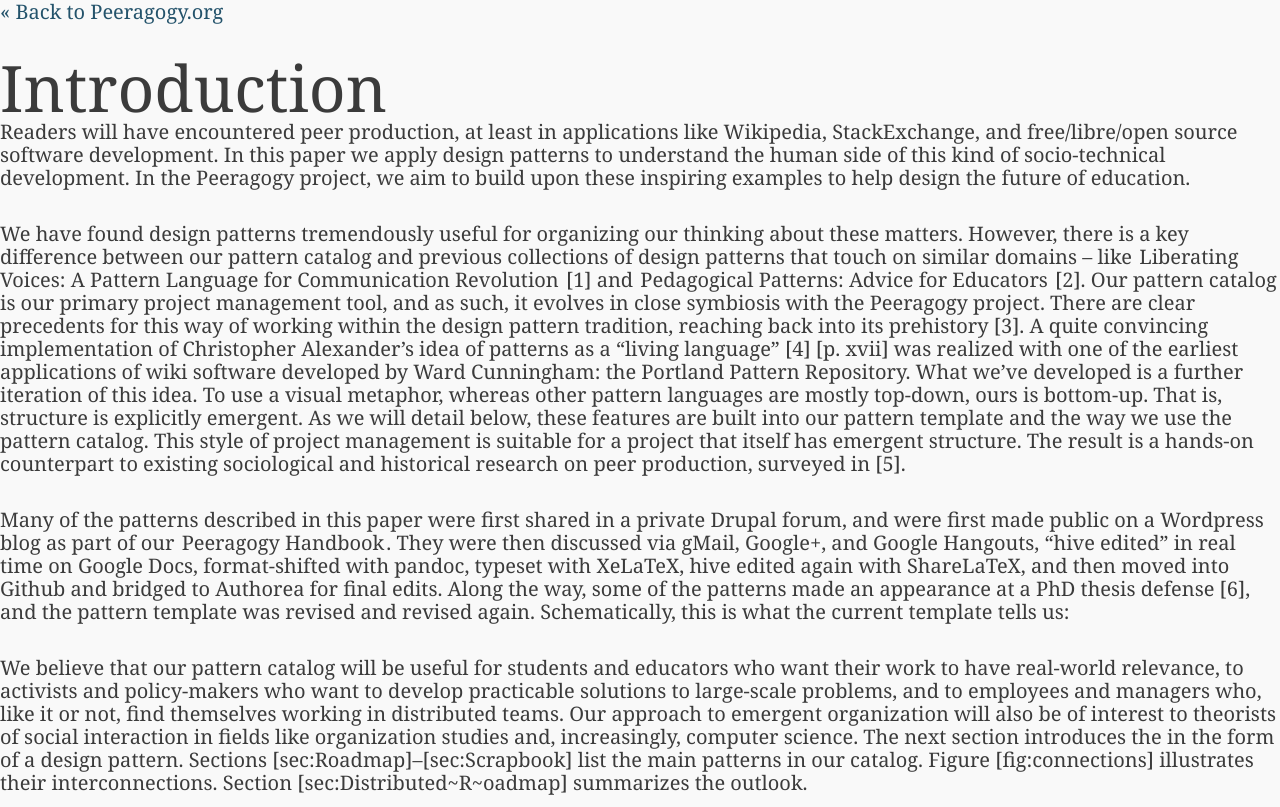
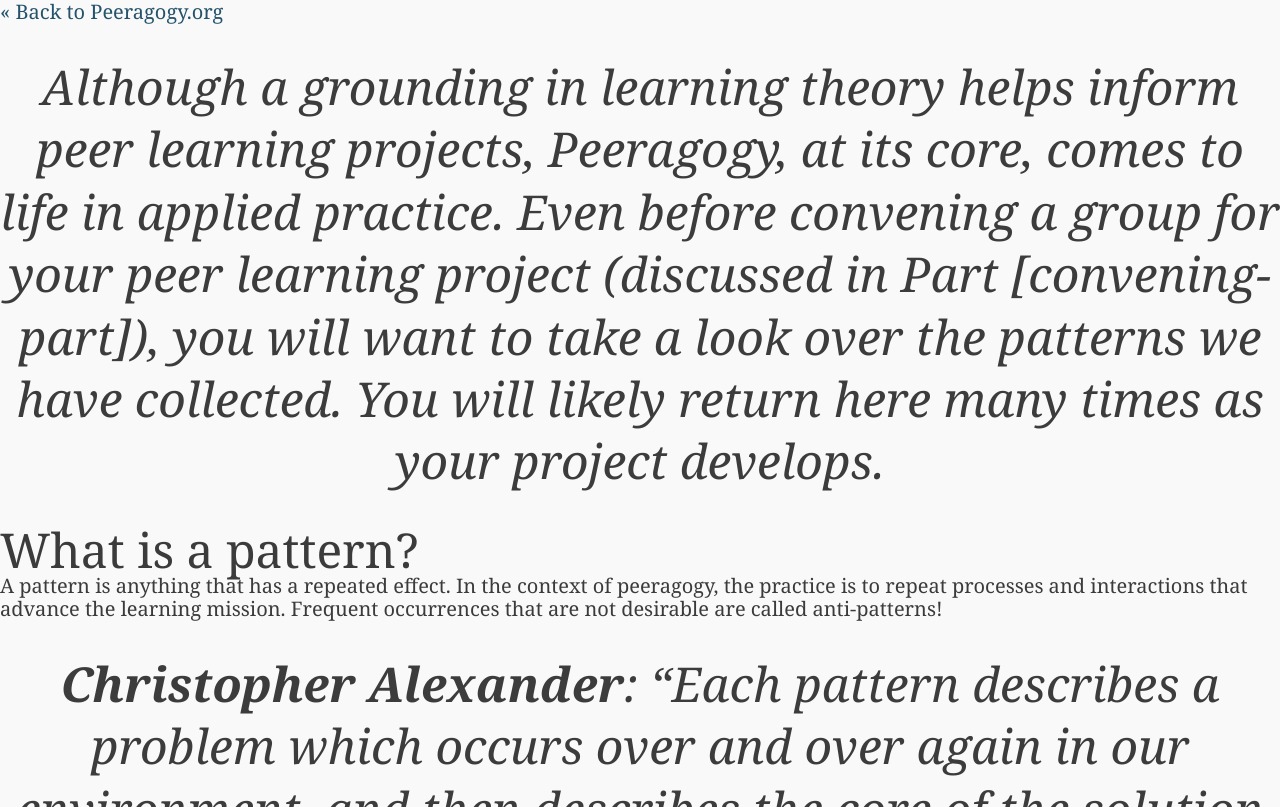
Before and after one commit to Peeragogy/Peeragogy.github.io, a Jekyll site: the page built from patterns.md, in a window 1280 px wide and 1400 px high. Shown: the top 807 px of the window. Built offline with Jekyll 4.4.1, drawn with Linux system fonts in a browser that asks for light colours; some of the changed text lies outside the part shown; grey boxes are pictures that could not be loaded.

Commit message:
rearrange pattern pages

```diff
--- a/patterns.md
+++ b/patterns.md
@@ -2,78 +2,138 @@
 title: Thinking about patterns
 ---
 
-Introduction {#sec:Introduction}
-============
+> Although a grounding in learning theory helps inform peer learning
+> projects, Peeragogy, at its core, comes to life in applied practice.
+> Even before convening a group for your peer learning project
+> (discussed in Part [convening-part]), you will want to take a look
+> over the patterns we have collected. You will likely return here many
+> times as your project develops.
 
-Readers will have encountered peer production, at least in applications
-like Wikipedia, StackExchange, and free/libre/open source software
-development. In this paper we apply design patterns to understand the
-human side of this kind of socio-technical development. In the Peeragogy
-project, we aim to build upon these inspiring examples to help design
-the future of education.
+What is a pattern?
+------------------
 
-We have found design patterns tremendously useful for organizing our
-thinking about these matters. However, there is a key difference between
-our pattern catalog and previous collections of design patterns that
-touch on similar domains – like *Liberating Voices: A Pattern Language
-for Communication Revolution* [1] and *Pedagogical
-Patterns: Advice for Educators* [2]. Our pattern
-catalog is our primary project management tool, and as such, it evolves
-in close symbiosis with the Peeragogy project. There are clear
-precedents for this way of working within the design pattern tradition,
-reaching back into its prehistory [3]. A quite
-convincing implementation of Christopher Alexander’s idea of patterns as
-a “living language” [4] [p. xvii] was realized with
-one of the earliest applications of wiki software developed by Ward
-Cunningham: the Portland Pattern Repository. What we’ve developed is a
-further iteration of this idea. To use a visual metaphor, whereas other
-pattern languages are mostly top-down, ours is bottom-up. That is,
-structure is explicitly emergent. As we will detail below, these
-features are built into our pattern template and the way we use the
-pattern catalog. This style of project management is suitable for a
-project that itself has emergent structure. The result is a hands-on
-counterpart to existing sociological and historical research on peer
-production, surveyed in [5].
+A pattern is anything that has a repeated effect. In the context of
+peeragogy, the practice is to repeat processes and interactions that
+advance the learning mission. Frequent occurrences that are not
+desirable are called anti-patterns!
 
-Many of the patterns described in this paper were first shared in a
-private Drupal forum, and were first made public on a Wordpress blog as
-part of our *Peeragogy Handbook*.  They were then
-discussed via gMail, Google+, and Google Hangouts, “hive edited” in real
-time on Google Docs, format-shifted with pandoc, typeset with XeLaTeX,
-hive edited again with ShareLaTeX, and then moved into Github and
-bridged to Authorea for final edits. Along the way, some of the patterns
-made an appearance at a PhD thesis defense [6], and the
-pattern template was revised and revised again. Schematically, this is
-what the current template tells us:
+> **Christopher Alexander**: “Each pattern describes a problem which
+> occurs over and over again in our environment, and then describes the
+> core of the solution to that problem, in a way that you can use this
+> solution a million times over, without ever doing it the same way
+> twice.” <span>[</span>1<span>]</span>
 
-We believe that our pattern catalog will be useful for students and
-educators who want their work to have real-world relevance, to activists
-and policy-makers who want to develop practicable solutions to
-large-scale problems, and to employees and managers who, like it or not,
-find themselves working in distributed teams. Our approach to emergent
-organization will also be of interest to theorists of social interaction
-in fields like organization studies and, increasingly, computer science.
-The next section introduces the in the form of a design pattern.
-Sections [sec:Roadmap]–[sec:Scrapbook] list the main patterns in our
-catalog. Figure [fig:connections] illustrates their interconnections.
-Section [sec:Distributed~R~oadmap] summarizes the outlook.
+Patterns provide a framework that can be applied to similar issues but
+may be metaphorically solved in different ways, sometimes in real world
+or face to face events and other times in digital space.  Outside of
+Alexander’s own work in architecture, one the first groups to adopt a
+design pattern way of thinking about things were computer programmers.
+Writing in the foreward to Richard P. Gabriel’s *Patterns of Software*,
+Alexander emphasizes that the key question to ask about any design
+approach is: does it help us build better?
 
-<img class="displayed" src="./images/pattern_diagram.png" alt="Pattern diagram" style="width: 600px;"/>
+> **Christopher Alexander**: “What is the Chartres of programming? What
+> task is at a high enough level to inspire people writing programs, to
+> reach for the stars?” <span>[</span>2<span>]</span>
 
+We think that Peeragogy stands a good chance of being a “killer app” for
+pattern-based design.  Learning bridges physical and virtual worlds all
+the time.  And, in fact, a *Network of Learning* was the 18th pattern
+that Christopher Alexander introduced in his book, *A Pattern Language*.
 
-References
-----------
+> **Christopher Alexander**: “Work in piecemeal ways to decentralize the
+> process of learning and enrich it through contact with many places and
+> people all over the city: workshops, teachers at home or walking
+> through the city, professionals willing to take on the young as
+> helpers, older children teaching younger children, museums, youth
+> groups travelling, scholarly seminars, industrial workshops, old
+> people, and so on.” <span>[</span>1<span>]</span>
 
-1. Schuler , D. 2008. Liberating voices: A pattern language for communication revolution. MIT Press, Cambridge, MA.
+Peeragogy can help to extend and enrich this network, and, as we shall
+see, patterns can be used by those involved to do ongoing “emergent”
+design, not only by building new structures, but by adapting and
+improving our catalog of patterns as we go.  For consistency, and easy
+use, adaptation, and extension we present the patterns using the
+following template.  The format is meant to be neutral and easy to work
+with – it’s, intentionally, an outline that you might use to write a
+short abstract describing an active project.
 
-2. Bergin , J., Eckstein , J., Volter , M., Sipos , M., Wallingford , E., Marquardt , K., Chandler , J., Sharp , H., and Manns , M. L. 2012.
-Pedagogical patterns: Advice for educators. Joseph Bergin Software Tools, New York.
+> **Title**: *Encapsulate the idea - possibly include a subtitle*
+>
+> **Context**: *Describe the context in which it is meaningful. What are
+> the key **forces** acting in this context?*
+>
+> **Problem**: *Explain why there’s some issue to address here.*
+>
+> **Solution**: *Talk about an idea about how to address the issue.*
+>
+> **Rationale**: *Why do we use this solution as opposed to some other
+> solution?*
+>
+> **Resolution**: *How are the key forces resolved when the solution is
+> applied?*
+>
+> **What’s Next**: *Talk about specific next steps. How will the active
+> forces continue to resolve in our project?*
+>
+> Patterns optionally include the following optional elements:
+>
+> <span>[</span>**Examples**: *Present example(s) that have been
+> encountered, if this aids comprehension.*<span>]</span>
+>
+> <span>[</span>**References**: *Citations, if relevant.*<span>]</span>
 
-3. Alexander , C. 1964. Notes on the Synthesis of Form. Harvard University Press, Cambridge, MA.
+The “What’s Next” section concretely links the patterns we discuss here
+to the Peeragogy project. It can be thought of as an annotation rather
+than part of the pattern itself. If you adapt the patterns for use in
+your own project, you’re likely to have a different set of next steps.
+Although we think that these patterns can be generally useful, they
+aren’t useful in the abstract, but rather, as a way for discussing what
+we actually do.
 
-4. Alexander , C., Ishikawa , S., and Silverstein , M. 1977. A Pattern Language: Towns, Buildings, Construction. Center for Environmental
-Structure Series. Oxford University Press, Oxford.
+A peeragogy pattern language
+----------------------------
 
-5. Benkler , Y., Shaw , A., and Hill , B. M. 2015. Peer production: a modality of collective intelligence. In Handbook on the Economics of the Internet, J. M. Bauer and M. Latzer, Eds. Edward Elgar Publishing Limited. To appear.
+By looking at how patterns combine in real and hypothetical use cases,
+you can start to identify a *pattern language* that can be used in your
+projects. We can get a simplified view of these connections with the
+following diagram.  It’s important to clarify that everyone doesn’t do
+it the same way.  Here, the *Roadmap* is given a central position, but
+some peer learning projects will forego making a specific, detailed
+plan; their plan is just to see what develops. You can see here how
+peeragogy patterns often break down further into individual micro-steps:
+we’ll say more about that shortly.
 
-6. Corneli , J. 2014. Peer produced peer learning: A mathematics case study. Ph.D. thesis, The Open University.
+![image](../pictures/pattern-language.jpg)
+
+The subsequent main sections of this book –
+[*Convene*](http://peeragogy.org/convene/),
+[*Organize*](http://peeragogy.org/organize/),
+[*Cooperate*](http://peeragogy.org/facilitate/) and
+[*Assess*](http://peeragogy.org/assessment/) (for short) – represent big
+clusters of patterns that are likely to come up time and again in
+various projects.  We can think of these as East, South, West, and North
+in the diagram above. You are encouraged to invent your own patterns and
+to connect them in new ways. You’ll probably find quite a few that we
+didn’t include in the catalog. Each project has a unique design, and
+it’s own unique way in which things play out in practice. What we’ve put
+together here is a starter kit. The peeragogy patterns suggest a social
+way to do problem solving [3], but once you get used to the pattern
+concept you can use it to identify new problems no one has ever thought
+of before, and that’s even more powerful!
+
+### References
+
+1.  Alexander, C., Ishikawa, S., and Silverstein, M. (1977). *A Pattern
+    Language: Towns, Buildings, and, Construction*, New York: Oxford
+    University Press.
+
+2.  Gabriel, Richard P. (1996). *[Patterns of
+    Software](http://dreamsongs.net/Files/PatternsOfSoftware.pdf)*, New
+    York: Oxford University Press. (Includes a foreward by Christopher
+    Alexander.)
+
+3.  Minsky, Marvin. (2008–2009). *Essays on Education (for
+    <span>O</span><span>L</span><span>P</span><span>C</span>)*,
+    Massachusetts Institute of Technology Media Lab whitepaper,
+    [Available online.](http://web.media.mit.edu/~minsky/OLPC-1.html)
```
Also changed, not shown: practice.md (+4 -0 lines).
